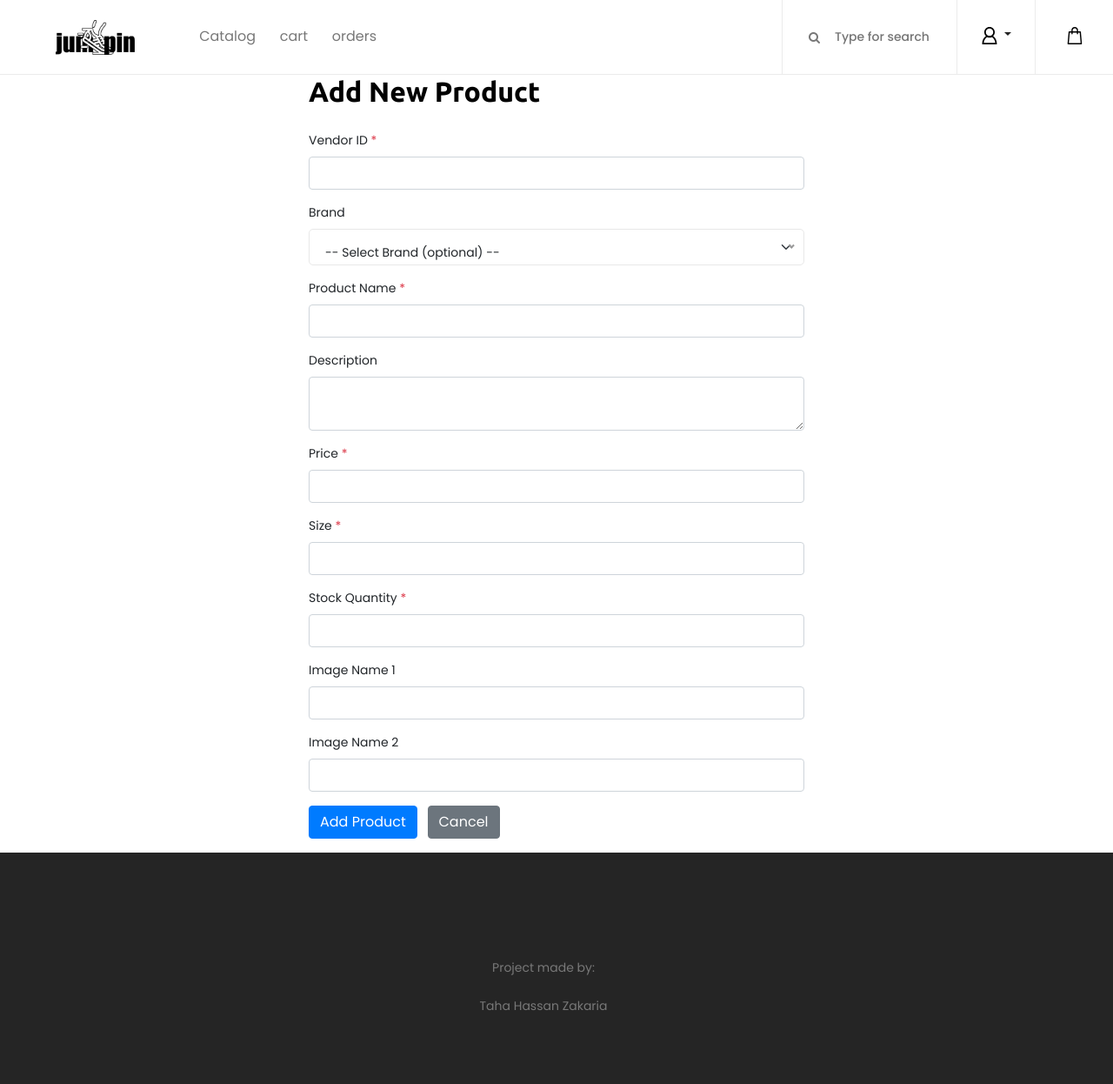
After one commit to 00zkr/ecommerce-platfom, a PHP site: page /controllers/AddProduct.php in a window 1280 px wide. The commit adds this page. Shown: the whole page at 87% size. Run offline with PHP 8.4, Linux system fonts and the light colour scheme; the visitor is signed in with stand-in values (Sample User, id 1); data comes from the database, SQL or seed files in the repository; style sheets or scripts are compiled from the project's sources.

Commit message:
CUD-for-admin-products

```diff
--- /dev/null
+++ b/Jumpin/controllers/AddProduct.php
@@ -0,0 +1,40 @@
+<?php
+session_start();
+
+if (!isset($_SESSION['role']) || $_SESSION['role'] !== 'admin') {
+    header("Location: ../login.php");
+    exit();
+}
+
+require_once '../config/database.php';
+
+if ($_SERVER['REQUEST_METHOD'] === 'POST') {
+    $vendor_id = intval($_POST['vendor_id']);
+    $brand_id = isset($_POST['brand_id']) && $_POST['brand_id'] !== '' ? intval($_POST['brand_id']) : "NULL";
+    $name = $conn->real_escape_string($_POST['name']);
+    $description = $conn->real_escape_string($_POST['description']);
+    $price = floatval($_POST['price']);
+    $size = $conn->real_escape_string($_POST['size']);
+    $stock_quantity = intval($_POST['stock_quantity']);
+    $imageName1 = $conn->real_escape_string($_POST['imageName1']);
+    $imageName2 = $conn->real_escape_string($_POST['imageName2']);
+
+    if ($vendor_id <= 0) {
+        $error = "Vendor ID is mandatory and must be positive.";
+    } else {
+        $sql = "INSERT INTO products (vendor_id, brand_id, name, description, price, size, stock_quantity, imageName1, imageName2)
+                VALUES ($vendor_id, $brand_id, '$name', '$description', $price, '$size', $stock_quantity, '$imageName1', '$imageName2')";
+
+        if ($conn->query($sql)) {
+            header("Location: ../views/all_products.php?message=Product added successfully");
+            exit();
+        } else {
+            $error = "Database error: " . $conn->error;
+        }
+    }
+}
+
+$brands = $conn->query("SELECT brand_id, name FROM brands");
+include '../views/add_product.php';
+
+?>
--- a/Jumpin/models/ProductModel.php
+++ b/Jumpin/models/ProductModel.php
@@ -14,5 +14,6 @@ class ProductModel {
         return $stmt->get_result()->fetch_assoc();
     }
 
+
 }
 ?>
--- /dev/null
+++ b/Jumpin/views/add_product.php
@@ -0,0 +1,67 @@
+<?php include '../includes/header.php'; ?>
+
+<div class="container mt-5 mb-3" style="max-width: 600px;">
+  <h2 class="mb-4">Add New Product</h2>
+
+  <?php if (!empty($error)): ?>
+    <div class="alert alert-danger"><?= htmlspecialchars($error) ?></div>
+  <?php endif; ?>
+
+  <form method="POST" action="AddProduct.php">
+    <div class="mb-3">
+      <label for="vendor_id" class="form-label">Vendor ID <span class="text-danger">*</span></label>
+      <input type="number" class="form-control" id="vendor_id" name="vendor_id" required min="1" value="<?= isset($_POST['vendor_id']) ? intval($_POST['vendor_id']) : '' ?>">
+    </div>
+
+    <div class="d-flex flex-column mb-3">
+      <label for="brand_id" class="form-label ">Brand</label>
+      <select class="form-select w-100" id="brand_id" name="brand_id">
+        <option value="">-- Select Brand (optional) --</option>
+        <?php while ($brand = $brands->fetch_assoc()): ?>
+          <option value="<?= $brand['brand_id'] ?>" <?= (isset($_POST['brand_id']) && $_POST['brand_id'] == $brand['brand_id']) ? 'selected' : '' ?>>
+            <?= htmlspecialchars($brand['name']) ?>
+          </option>
+        <?php endwhile; ?>
+      </select>
+    </div>
+
+    <div class="mb-3">
+      <label for="name" class="form-label">Product Name <span class="text-danger">*</span></label>
+      <input type="text" class="form-control" id="name" name="name" required maxlength="255" value="<?= isset($_POST['name']) ? htmlspecialchars($_POST['name']) : '' ?>">
+    </div>
+
+    <div class="mb-3">
+      <label for="description" class="form-label">Description</label>
+      <textarea class="form-control" id="description" name="description"><?= isset($_POST['description']) ? htmlspecialchars($_POST['description']) : '' ?></textarea>
+    </div>
+
+    <div class="mb-3">
+      <label for="price" class="form-label">Price <span class="text-danger">*</span></label>
+      <input type="number" class="form-control" id="price" name="price" required step="0.01" min="0" value="<?= isset($_POST['price']) ? floatval($_POST['price']) : '' ?>">
+    </div>
+
+    <div class="mb-3">
+      <label for="size" class="form-label">Size <span class="text-danger">*</span></label>
+      <input type="text" class="form-control" id="size" name="size" required maxlength="50" value="<?= isset($_POST['size']) ? htmlspecialchars($_POST['size']) : '' ?>">
+    </div>
+
+    <div class="mb-3">
+      <label for="stock_quantity" class="form-label">Stock Quantity <span class="text-danger">*</span></label>
+      <input type="number" class="form-control" id="stock_quantity" name="stock_quantity" required min="0" value="<?= isset($_POST['stock_quantity']) ? intval($_POST['stock_quantity']) : '' ?>">
+    </div>
+
+    <div class="mb-3">
+      <label for="imageName1" class="form-label">Image Name 1</label>
+      <input type="text" class="form-control" id="imageName1" name="imageName1" maxlength="255" value="<?= isset($_POST['imageName1']) ? htmlspecialchars($_POST['imageName1']) : '' ?>">
+    </div>
+
+    <div class="mb-3">
+      <label for="imageName2" class="form-label">Image Name 2</label>
+      <input type="text" class="form-control" id="imageName2" name="imageName2" maxlength="255" value="<?= isset($_POST['imageName2']) ? htmlspecialchars($_POST['imageName2']) : '' ?>">
+    </div>
+
+    <button type="submit" class="btn btn-primary">Add Product</button>
+    <a href="../admin/products.php" class="btn btn-secondary ms-2">Cancel</a>
+  </form>
+</div>
+<?php include '../includes/admin_footer.php'; ?>
```
Also changed, not shown: Jumpin/controllers/DeleteProduct.php (added, +31 -0 lines), Jumpin/controllers/EditProduct.php (added, +63 -0 lines), Jumpin/views/all_products.php (+6 -1 lines), Jumpin/views/edit_product.php (added, +54 -0 lines).
